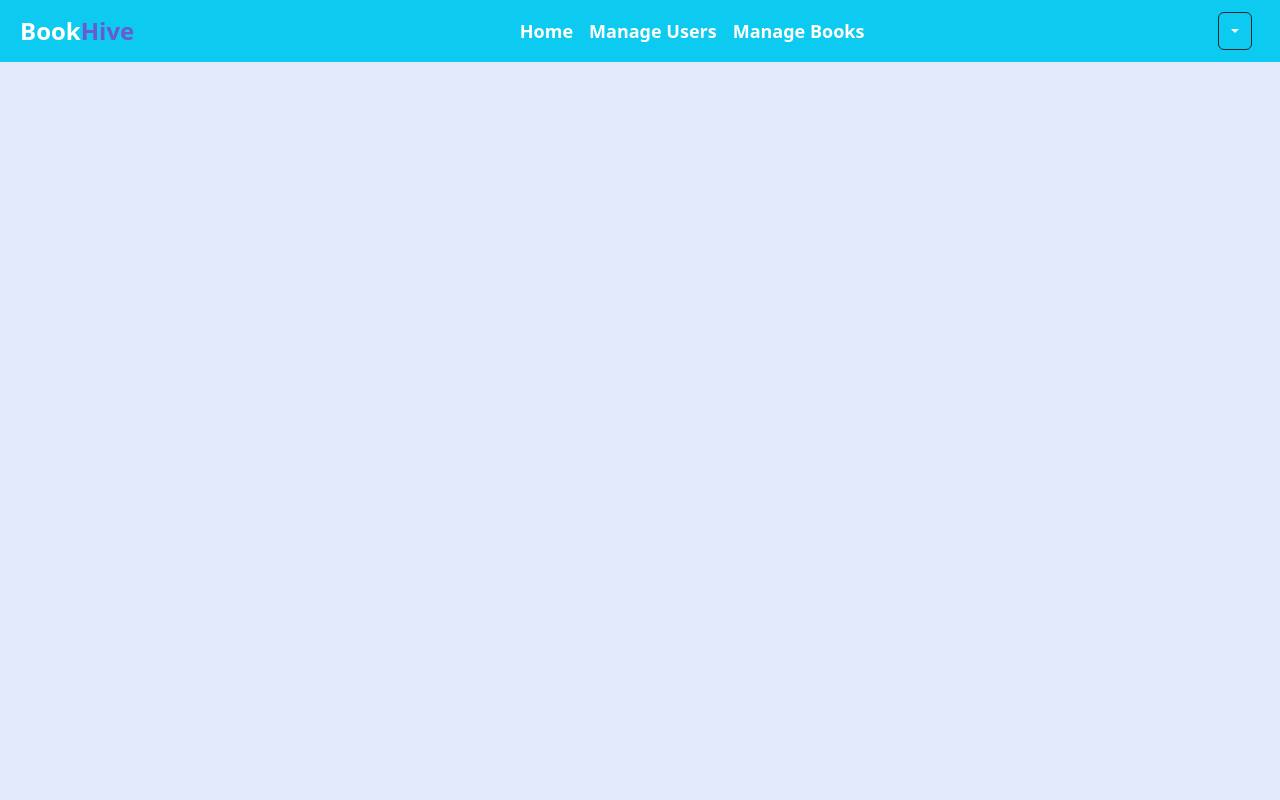
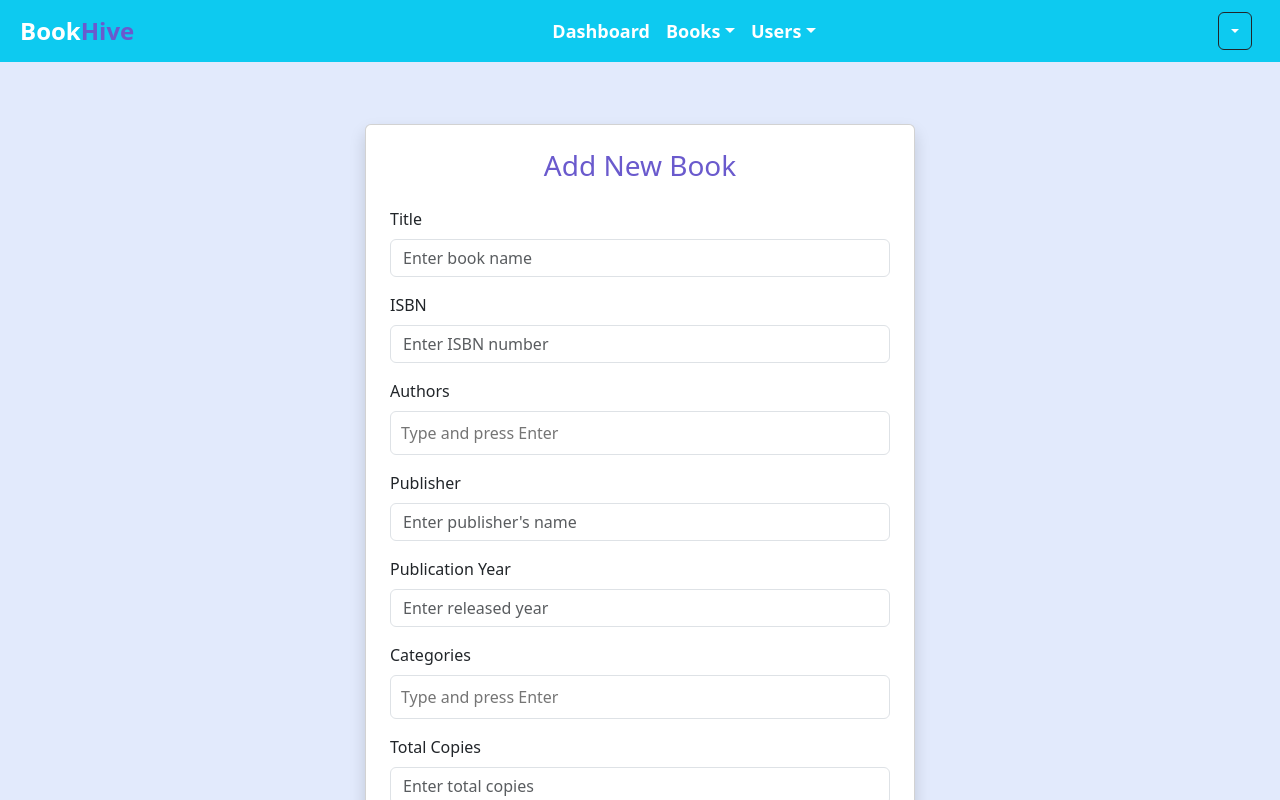
Before and after one commit to Shreyas107/MERN-library-management, a React (Vite) app in the folder web-frontend/: page /admin/add-book in a window 1280 px wide. Shown: the top 800 px of the page. Built offline with nearby package versions, Linux system fonts and the light colour scheme; sample sign-in values are in the browser's storage.

Commit message:
book add page implemented

```diff
--- a/web-frontend/src/components/BookCard.jsx
+++ b/web-frontend/src/components/BookCard.jsx
@@ -1,5 +1,6 @@
 import React from "react";
 import { useNavigate } from "react-router";
+import bookCover from "../assets/fallback.jpg";
 
 const BookCard = ({ book }) => {
   const navigate = useNavigate();
@@ -14,8 +15,14 @@ const BookCard = ({ book }) => {
         {/* fetching book covers from openlibaray */}
         <img
           src={`https://covers.openlibrary.org/b/isbn/${book.ISBN}-L.jpg`}
+          onLoad={(e) => {
+            // If OpenLibrary returns a blank image
+            if (e.target.naturalWidth <= 1) {
+              e.target.src = book.coverImageUrl || bookCover;
+            }
+          }}
           onError={(e) => {
-            e.target.src = book.coverImageUrl || "/fallback-book.jpg";
+            e.target.src = book.coverImageUrl || bookCover;
           }}
           className="card-img-top"
           alt={book.title}
--- /dev/null
+++ b/web-frontend/src/components/TagsInput.jsx
@@ -0,0 +1,55 @@
+import React, { useState } from "react";
+
+const TagsInput = ({ label, tags, setTags }) => {
+  const [input, setInput] = useState("");
+
+  const handleKeyDown = (e) => {
+    if (e.key === "Enter" && input.trim() !== "") {
+      e.preventDefault();
+      if (!tags.includes(input.trim())) {
+        setTags([...tags, input.trim()]);
+      }
+      setInput("");
+    }
+  };
+
+  const removeTag = (indexToRemove) => {
+    setTags(tags.filter((_, index) => index !== indexToRemove));
+  };
+
+  return (
+    <div className="mb-3">
+      <label className="form-label">{label}</label>
+
+      <div className="d-flex flex-wrap gap-2 border p-2 rounded">
+        {tags.map((tag, index) => (
+          <span
+            key={index}
+            className="badge bg-info text-white d-flex align-items-center"
+            style={{ fontSize: "14px", padding: "6px" }}
+          >
+            {tag}
+            <button
+              type="button"
+              className="btn-close btn-close-white ms-2"
+              onClick={() => removeTag(index)}
+              style={{ fontSize: "10px" }}
+            ></button>
+          </span>
+        ))}
+
+        <input
+          type="text"
+          className="border-0"
+          style={{ outline: "none", flex: "1" }}
+          placeholder="Type and press Enter"
+          value={input}
+          onChange={(e) => setInput(e.target.value)}
+          onKeyDown={handleKeyDown}
+        />
+      </div>
+    </div>
+  );
+};
+
+export default TagsInput;
--- a/web-frontend/src/components/links/AdminLinks.jsx
+++ b/web-frontend/src/components/links/AdminLinks.jsx
@@ -2,23 +2,67 @@ import { Link } from "react-router";
 
 const AdminLinks = () => {
   return (
-    <ul className="navbar-nav ms-3 mb-2 mb-lg-0">
-      <li className="nav-item">
-        <Link to="/" className="nav-link link-color">
-          Home
+    <div className="d-flex align-items-center ">
+      {/* Dashboard Link */}
+      <div>
+        <Link
+          className="dropdown-item text-white fw-bold mx-2 nav-link link-color"
+          to="/admin/dashboard"
+        >
+          Dashboard
         </Link>
-      </li>
-      <li className="nav-item">
-        <Link to="/manage-users" className="nav-link link-color">
-          Manage Users
-        </Link>
-      </li>
-      <li className="nav-item">
-        <Link to="/manage-books" className="nav-link link-color">
-          Manage Books
-        </Link>
-      </li>
-    </ul>
+      </div>
+
+      {/* Book dropdown */}
+      <div className="dropdown mx-2">
+        <button
+          className="btn  dropdown-toggle fw-bold text-white nav-link link-color"
+          data-bs-toggle="dropdown"
+        >
+          Books
+        </button>
+        <ul className="dropdown-menu dropdown-menu-center bg-info">
+          <li>
+            <Link
+              className="dropdown-item text-white"
+              to="/admin/fetch-all-books"
+            >
+              Fetch all books
+            </Link>
+          </li>
+          <li>
+            <Link className="dropdown-item text-white" to="/admin/add-book">
+              Add Book
+            </Link>
+          </li>
+        </ul>
+      </div>
+
+      {/* User dropdown */}
+      <div className="dropdown mx-2">
+        <button
+          className="btn  dropdown-toggle fw-bold text-white nav-link link-color"
+          data-bs-toggle="dropdown"
+        >
+          Users
+        </button>
+        <ul className="dropdown-menu dropdown-menu-center bg-info">
+          <li>
+            <Link
+              className="dropdown-item text-white"
+              to="/admin/fetch-all-users"
+            >
+              Fetch all users
+            </Link>
+          </li>
+          {/* <li>
+            <Link className="dropdown-item text-white" to="/add-book">
+              Add Book
+            </Link>
+          </li> */}
+        </ul>
+      </div>
+    </div>
   );
 };
 
--- /dev/null
+++ b/web-frontend/src/pages/Admin/AddNewBook.jsx
@@ -0,0 +1,157 @@
+import React, { useState } from "react";
+import TagsInput from "../../components/TagsInput";
+import { addNewBook } from "../../services/bookServices";
+import { toast } from "react-toastify";
+
+const AddNewBook = () => {
+  const [title, setTitle] = useState("");
+  const [isbn, setIsbn] = useState("");
+  const [authors, setAuthors] = useState([]);
+  const [publisher, setPublisher] = useState("");
+  const [publicationYear, setPublicationYear] = useState("");
+  const [categories, setCategories] = useState([]);
+  const [description, setDescription] = useState("");
+  const [totalCopies, setTotalCopies] = useState("");
+
+  const handleAddBook = async (e) => {
+    e.preventDefault();
+
+    const bookData = {
+      title,
+      ISBN: isbn,
+      authors,
+      publisher,
+      publicationYear: Number(publicationYear),
+      categories,
+      description,
+      totalCopies: Number(totalCopies),
+    };
+
+    try {
+      const result = await addNewBook(bookData);
+      console.log("result: ", result);
+
+      if (result.status === "success") {
+        toast.success(result.message);
+      } else {
+        // Extract error message from string OR array format
+        const msg = Array.isArray(result.error)
+          ? result.error[0].msg
+          : result.error;
+
+        throw new Error(msg);
+      }
+    } catch (error) {
+      toast.error(error.message || "Something went wrong");
+      console.log("Add Book Error:", error);
+    }
+  };
+
+  return (
+    <div className="d-flex justify-content-center align-items-center vh-80 mt-5">
+      <div className="card shadow p-4" style={{ width: "550px" }}>
+        <h3 className="text-center mb-4 text-color">Add New Book</h3>
+
+        <form onSubmit={handleAddBook}>
+          {/* Title */}
+          <div className="mb-3">
+            <label className="form-label">Title</label>
+            <input
+              type="text"
+              placeholder="Enter book name"
+              className="form-control"
+              value={title}
+              onChange={(e) => setTitle(e.target.value)}
+              required
+            />
+          </div>
+
+          {/* ISBN */}
+          <div className="mb-3">
+            <label className="form-label">ISBN</label>
+            <input
+              type="text"
+              placeholder="Enter ISBN number"
+              className="form-control"
+              value={isbn}
+              onChange={(e) => setIsbn(e.target.value)}
+              required
+            />
+          </div>
+
+          {/* Authors (Tags Input) */}
+          <TagsInput label="Authors" tags={authors} setTags={setAuthors} />
+
+          {/* Publisher */}
+          <div className="mb-3">
+            <label className="form-label">Publisher</label>
+            <input
+              type="text"
+              placeholder="Enter publisher's name"
+              className="form-control"
+              value={publisher}
+              onChange={(e) => setPublisher(e.target.value)}
+              required
+            />
+          </div>
+
+          {/* Publication Year */}
+          <div className="mb-3">
+            <label className="form-label">Publication Year</label>
+            <input
+              type="number"
+              placeholder="Enter released year"
+              className="form-control"
+              value={publicationYear}
+              onChange={(e) => setPublicationYear(e.target.value)}
+              required
+            />
+          </div>
+
+          {/* Categories (Tags Input) */}
+          <TagsInput
+            label="Categories"
+            tags={categories}
+            setTags={setCategories}
+          />
+
+          {/* Total Copies */}
+          <div className="mb-3">
+            <label className="form-label">Total Copies</label>
+            <input
+              type="number"
+              placeholder="Enter total copies"
+              className="form-control"
+              value={totalCopies}
+              onChange={(e) => setTotalCopies(e.target.value)}
+              required
+            />
+          </div>
+
+          {/* TODO: Book cover URL */}
+
+          {/* Description */}
+          <div className="mb-3">
+            <label className="form-label">Description</label>
+            <textarea
+              className="form-control"
+              placeholder="Enter book description"
+              rows="3"
+              value={description}
+              onChange={(e) => setDescription(e.target.value)}
+            ></textarea>
+          </div>
+
+          {/* Submit */}
+          <div className="d-flex justify-content-center">
+            <button type="submit" className="btn btn-info text-white w-50">
+              Add Book
+            </button>
+          </div>
+        </form>
+      </div>
+    </div>
+  );
+};
+
+export default AddNewBook;
--- /dev/null
+++ b/web-frontend/src/pages/Admin/Dashboard.jsx
@@ -0,0 +1,7 @@
+import React from "react";
+
+const Dashboard = () => {
+  return <div>Dashboard</div>;
+};
+
+export default Dashboard;
--- /dev/null
+++ b/web-frontend/src/pages/Admin/FetchAllBooks.jsx
@@ -0,0 +1,7 @@
+import React from "react";
+
+const FetchAllBooks = () => {
+  return <div>FetchAllBooks</div>;
+};
+
+export default FetchAllBooks;
--- a/web-frontend/src/routes/AdminRoutes.jsx
+++ b/web-frontend/src/routes/AdminRoutes.jsx
@@ -1,5 +1,8 @@
 import AdminLayout from "../layouts/AdminLayout";
+import AddNewBook from "../pages/Admin/AddNewBook";
 import AdminHome from "../pages/Admin/AdminHome";
+import Dashboard from "../pages/Admin/Dashboard";
+import FetchAllBooks from "../pages/Admin/FetchAllBooks";
 
 const adminRoutes = {
   path: "/admin",
@@ -7,6 +10,9 @@ const adminRoutes = {
   children: [
     { index: true, element: <AdminHome /> },
     { path: "home", element: <AdminHome /> },
+    { path: "dashboard", element: <Dashboard /> },
+    { path: "add-book", element: <AddNewBook /> },
+    { path: "fetch-all-books", element: <FetchAllBooks /> },
   ],
 };
 
--- /dev/null
+++ b/web-frontend/src/services/authHeader.js
@@ -0,0 +1,9 @@
+export const authHeader = () => {
+  const token = localStorage.getItem("token");
+
+  return {
+    headers: {
+      Authorization: `Bearer ${token}`,
+    },
+  };
+};
--- a/web-frontend/src/services/bookServices.js
+++ b/web-frontend/src/services/bookServices.js
@@ -1,3 +1,4 @@
+import { authHeader } from "./authHeader";
 import { BASE_URL } from "./config";
 import axios from "axios";
 
@@ -16,3 +17,18 @@ export const getAllBooks = async (query = "") => {
     return [];
   }
 };
+
+export const addNewBook = async (bookData) => {
+  try {
+    const response = await axios.post(
+      `${BASE_URL}/book/add`,
+      bookData,
+      authHeader()
+    );
+
+    return response.data;
+  } catch (error) {
+    console.error("Error fetching books:", error);
+    throw error;
+  }
+};
```
Also changed, not shown: web-frontend/src/assets/fallback-image.png (added), 1 other file (tests, documents, lock files or other folders).
